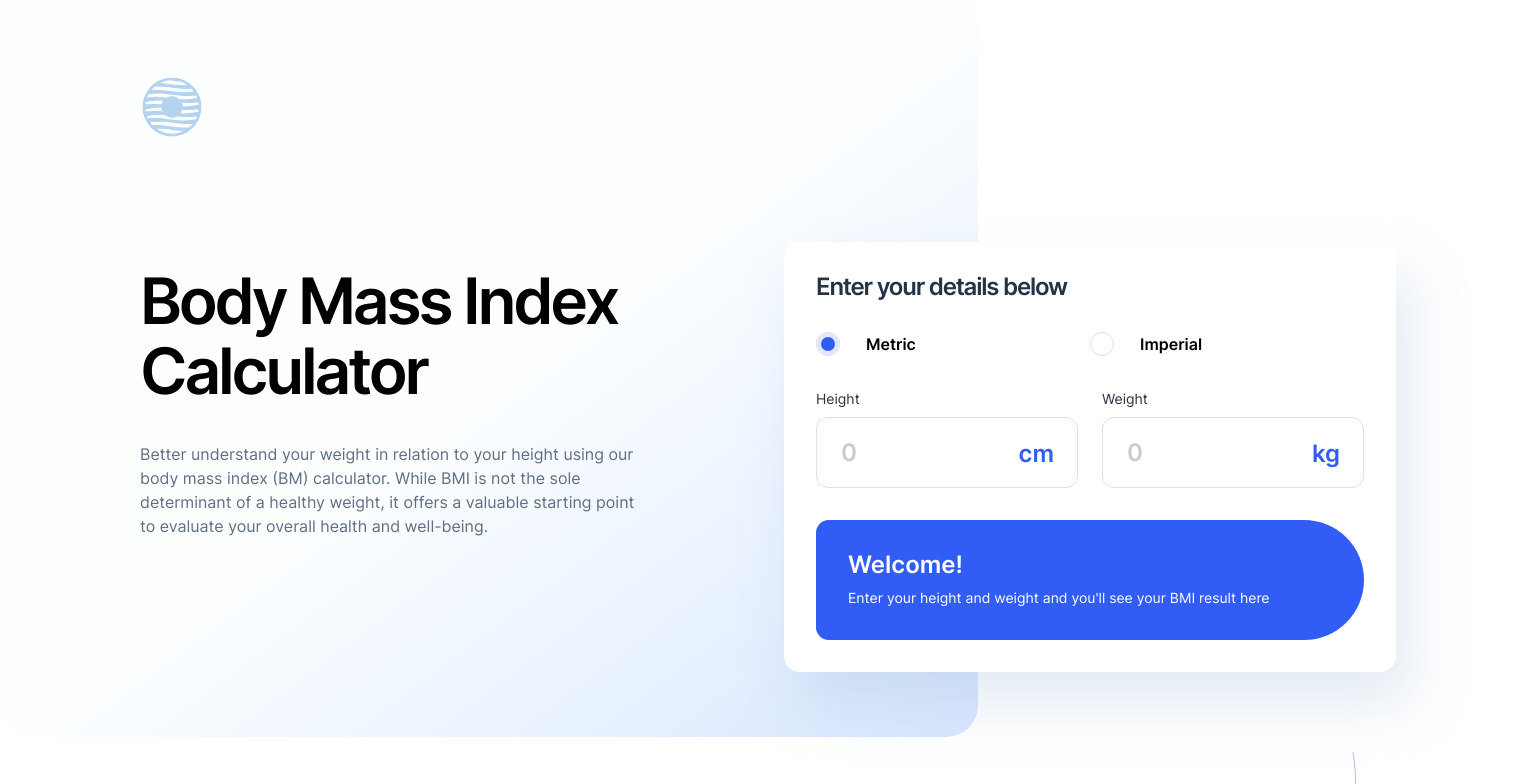
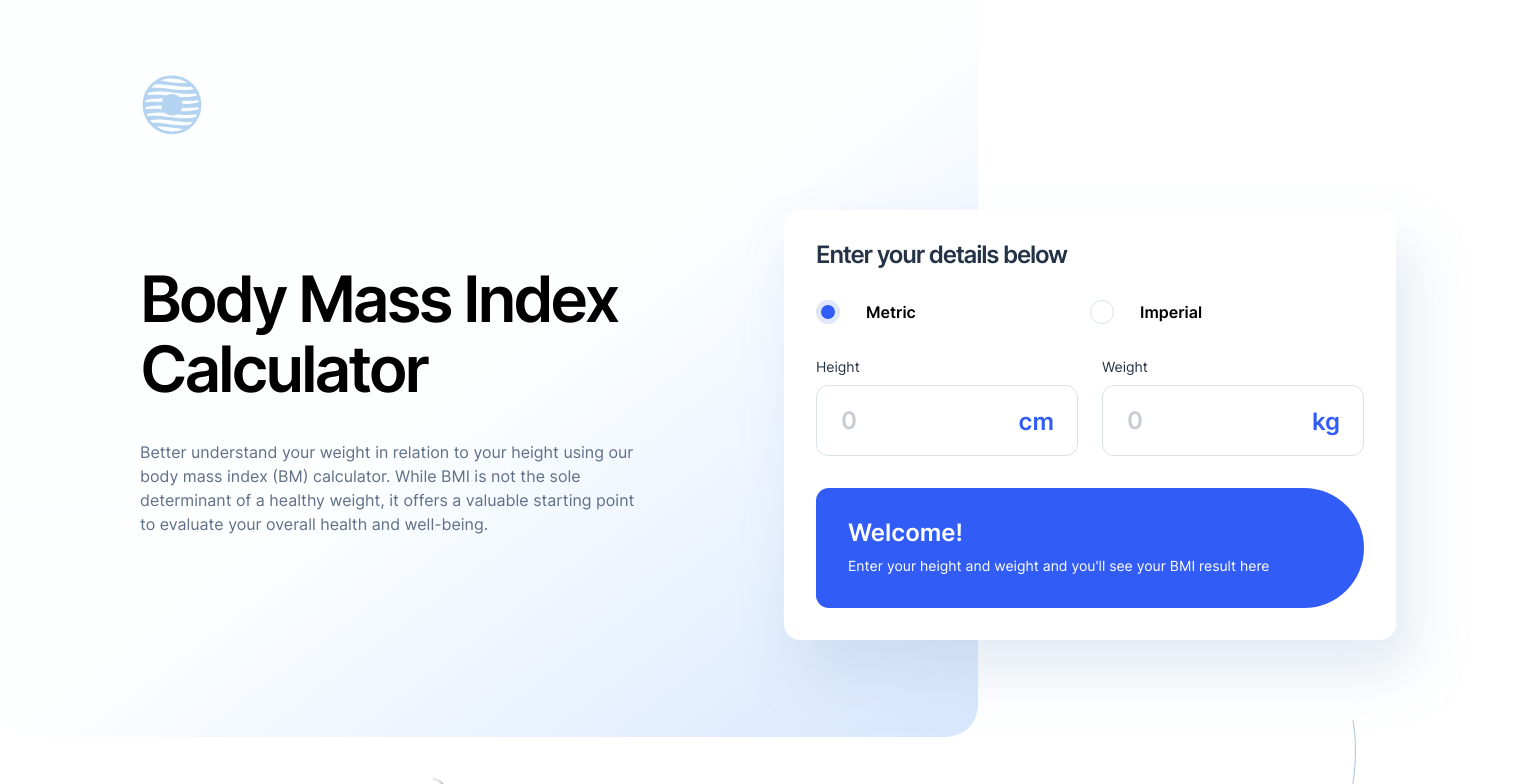
Before and after one commit to orphandeity/bmi-calculator, a Svelte app: page / in a window 1536 px wide. Shown: the top 784 px of the page. Built offline with nearby package versions, Linux system fonts and the light colour scheme.

Commit message:
style tweaks

```diff
--- a/src/App.svelte
+++ b/src/App.svelte
@@ -214,7 +214,7 @@
       gap: 07.5rem;
     }
     main {
-      padding-top: 4.6875rem;
+      padding-top: 2.6875rem;
       display: grid;
       grid-template-columns: repeat(12, 1fr);
       gap: 2rem;
@@ -222,6 +222,7 @@
     main > :first-child {
       grid-column: 1 / 6;
       column-span: 6;
+      transform: translateY(5%);
     }
     main > :nth-child(2) {
       grid-column: 7 / 13;
```
